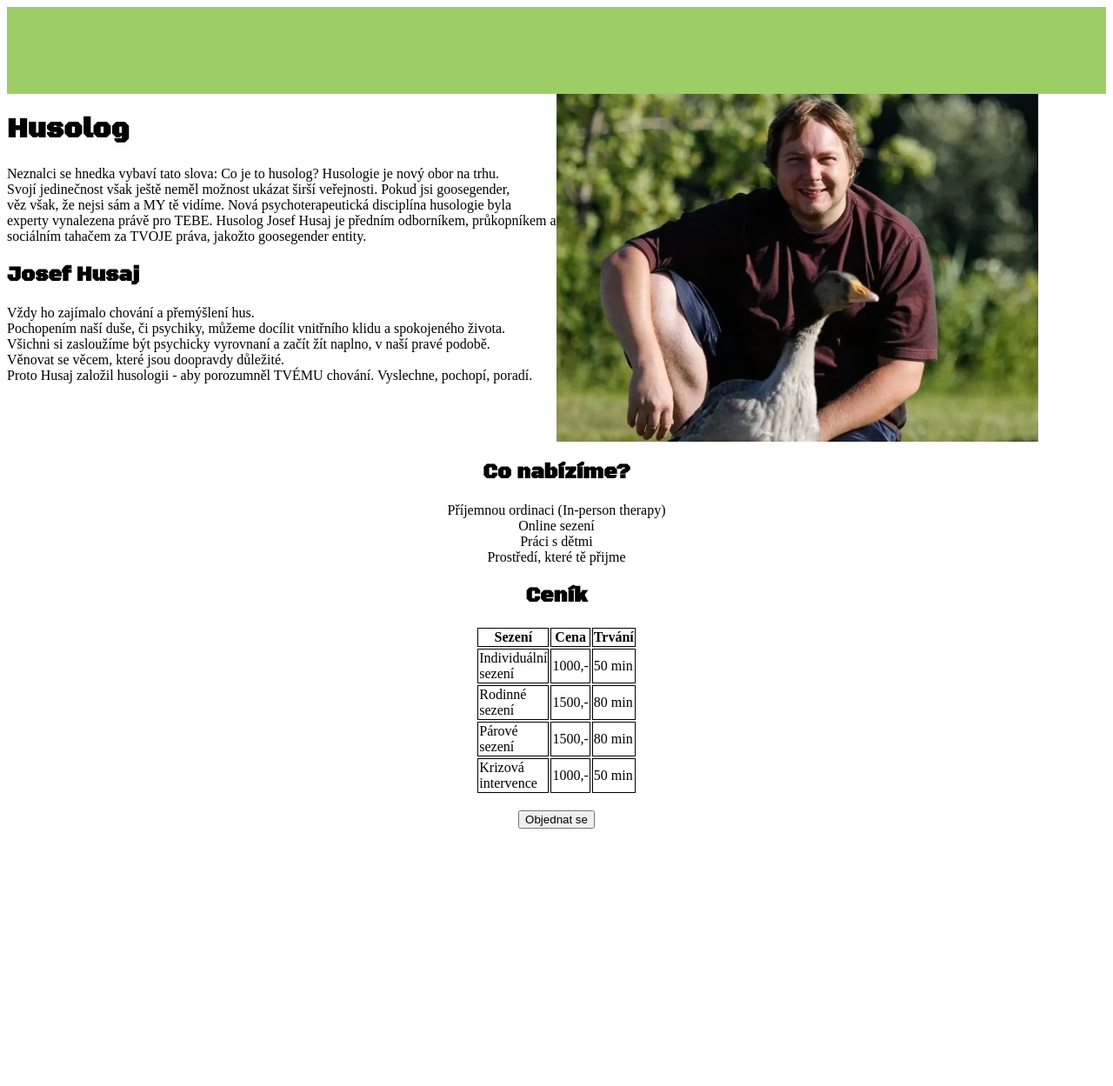
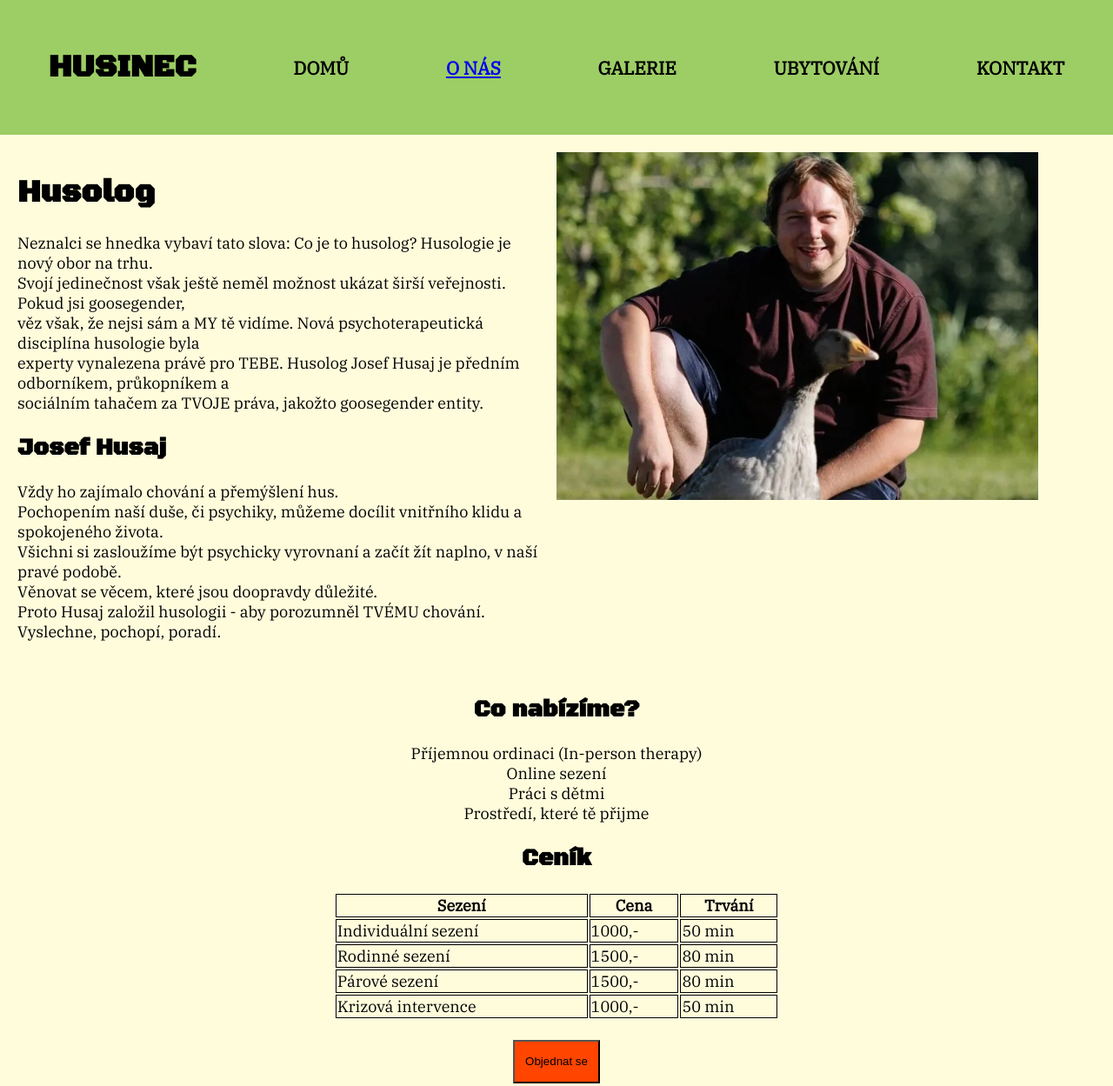
Before and after one commit to jakubmichalko/CLG23-T4, a plain HTML site: page husolog.html in a window 1280 px wide. Shown: the top 1249 px of the page at 87% size. Before the commit the page ends 966 px from the top, so only its background shows below. Drawn offline with Linux system fonts and the light colour scheme.

Commit message:
hhusolog final

```diff
--- a/css/form.css
+++ b/css/form.css
@@ -1,3 +1,11 @@
+h1, h2 {
+    font-family: 'Black Ops One', cursive;
+}
+
+.body {
+    font-family: 'IBM Plex Serif', serif;
+}
+
 body {
     height: 100vh;
 }
--- a/css/main.css
+++ b/css/main.css
@@ -2,45 +2,53 @@ h1, h2 {
     font-family: 'Black Ops One', cursive;
 }
 
-.body {
+body {
     font-family: 'IBM Plex Serif', serif;
+    font-size: large;
+
 }
 
 .container {
     display: grid;
-    grid-template-rows: 100px 400px 300px 150px;
+    grid-template-rows: 1fr 4fr 4fr 1fr;
     grid-template-columns: 1fr 1fr;
     grid-template-areas:
       'menu menu'
       'textpsycho foto'
       'offer offer'
-      'footer footer'
-
-}
-
-.menu menu {
-   grid-area: menu;
+      'patka patka';
+    margin: 0;
 
 }
 
 .textpsycho {
     grid-area: textpsycho;
+    padding: 20px;
+    background-color: rgb(255, 252, 220);
 
 
 }
 
 .foto {
     grid-area: foto;
+    padding-top: 20px;
+    background-color: rgb(255, 252, 220);
+    justify-content: center;
 }
 
 .offer {
     grid-area: offer;
     justify-content: center;
+    padding-bottom: 10px;
+    background-color: rgb(255, 252, 220);
 }
 
-.footer {
-    grid-area: footer;
+button {
+    background-color: orangered;
+    width: 100px;
+    height: 50px;
 }
+
 
 .mainContainer {
     width: 100%;
@@ -74,7 +82,6 @@ h1, h2 {
     flex-direction: row;
     justify-content: space-around;
     align-items: center;
-
 }
 
 .rightSide {
--- a/husolog.html
+++ b/husolog.html
@@ -16,14 +16,24 @@
     <title>css link</title>
     <link rel="stylesheet" type="text/css" href="css/main.css">
     <style>
-    td, th {
+        td,
+        th {
             border: 1px solid black;
         }
     </style>
 </head>
 
 <body class="container">
-  <div class="menu"></div>
+    <div class="menu">
+            <div class="item name">
+              <div class="nameItem"><h1>HUSINEC</h1></div>
+            </div>
+        <div class="menuItem"><h3>DOMŮ</h3></div>
+        <div class="menuItem"><h3><a href="./o_nas.css">O NÁS</a></h3></div>
+        <div class="menuItem"><h3>GALERIE</h3></div>
+        <div class="menuItem"><h3>UBYTOVÁNÍ</h3></div>
+        <div class="menuItem"><h3>KONTAKT</h3></div>
+    </div>
     <div class="textpsycho">
         <h1>Husolog</h1>
         <p>
@@ -45,7 +55,7 @@
     </div>
 
     <div class="foto">
-    <img src="images/pepahusaj.jpg" height="400px"/>
+        <img src="images/pepahusaj.jpg" height="400px" />
     </div>
 
     <div class="offer" align="center">
@@ -56,7 +66,7 @@
         Prostředí, které tě přijme <br>
 
         <h2>Ceník</h2>
-    <table width="50px" height="20px">
+        <table width="40%" height="20px">
             <tr>
                 <th>Sezení</th>
                 <th>Cena</th>
@@ -84,11 +94,11 @@
             </tr>
         </table>
         <br>
+        <div>
             <a href="./makeappointment.html"><button>Objednat se</button></a>
         </div>
-
-<div class="footer">
-
+        </div>
+    <div class="patka">
     </div>
 
 </body>
```
Also changed, not shown: makeappointment.html (+7 -2 lines). Lines whose indentation alone changed are shown as unchanged.
